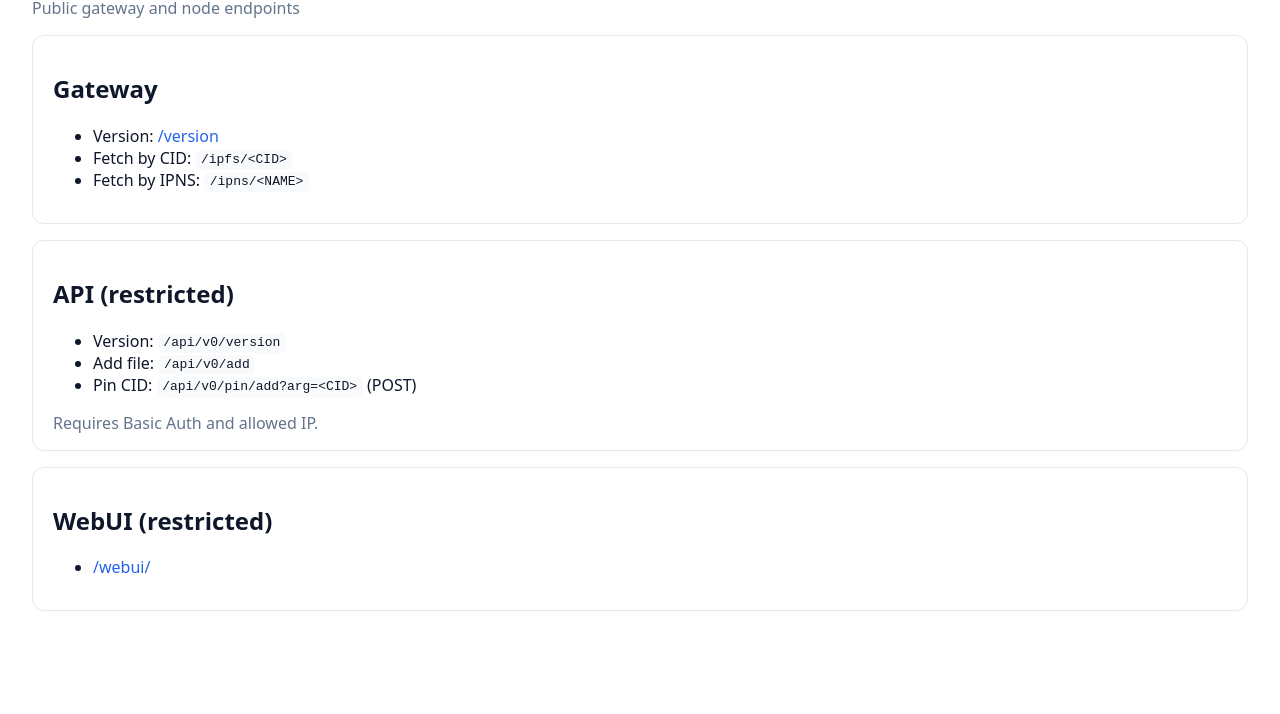
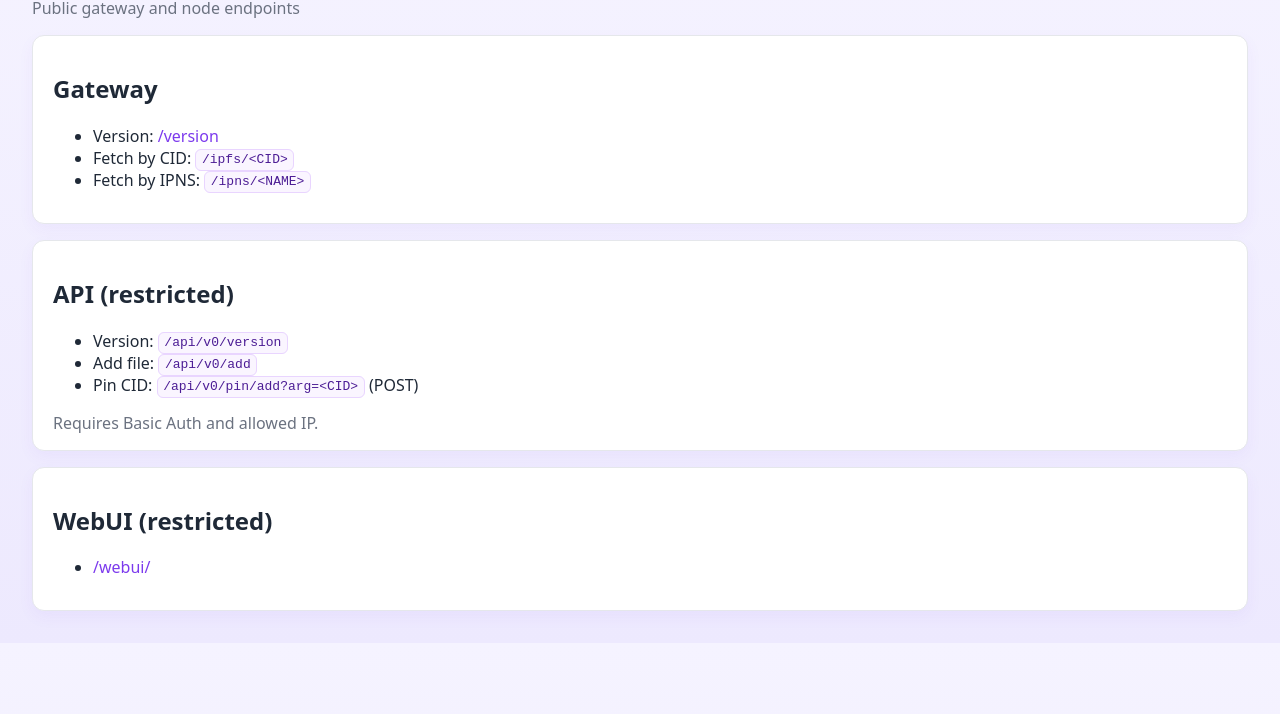
Before and after one commit to niazhussain/ipfs, a plain HTML site: page nginx/html/index.html in a window 1280 px wide. Shown: the part 86-800 px from the top of the page. Drawn offline with Linux system fonts and the light colour scheme.

Commit message:
add: home page

```diff
--- a/nginx/html/index.html
+++ b/nginx/html/index.html
@@ -7,15 +7,31 @@
   <link rel="icon" type="image/png" href="https://drive.google.com/uc?export=download&id=1PK5R08EexqeZbR2HVjE4g48JYed6nQ3w" />
   <link rel="shortcut icon" type="image/png" href="https://drive.google.com/uc?export=download&id=1PK5R08EexqeZbR2HVjE4g48JYed6nQ3w" />
   <link rel="apple-touch-icon" href="https://drive.google.com/uc?export=download&id=1PK5R08EexqeZbR2HVjE4g48JYed6nQ3w" />
-  <meta name="theme-color" content="#0f172a" />
+  <meta name="theme-color" content="#8b5cf6" />
   <style>
-    body { font-family: system-ui, -apple-system, Segoe UI, Roboto, Ubuntu, Cantarell, Noto Sans, Arial, sans-serif; margin: 2rem; color: #0f172a; }
-    h1 { margin: 0 0 0.5rem 0; }
-    .muted { color: #64748b; }
-    .card { border: 1px solid #e2e8f0; border-radius: 12px; padding: 1rem 1.25rem; margin: 1rem 0; }
-    a { color: #2563eb; text-decoration: none; }
-    a:hover { text-decoration: underline; }
-    code { background: #f8fafc; padding: 0.15rem 0.35rem; border-radius: 6px; }
+    :root {
+      /* Light purple background similar to app.peaq.xyz section */
+      --bg-start: #f5f3ff; /* violet-50 */
+      --bg-end: #ede9fe;   /* violet-100 */
+      --text: #1f2937;     /* slate-800 */
+      --muted: #6b7280;    /* gray-500 */
+      --accent: #7c3aed;   /* violet-600 */
+      --accent-hover: #6d28d9; /* violet-700 */
+      --card: #ffffff;
+      --card-border: #e5e7eb;
+    }
+    body {
+      font-family: system-ui, -apple-system, Segoe UI, Roboto, Ubuntu, Cantarell, Noto Sans, Arial, sans-serif;
+      margin: 2rem;
+      color: var(--text);
+      background: linear-gradient(180deg, var(--bg-start), var(--bg-end));
+    }
+    h1 { margin: 0 0 0.5rem 0; color: #1e1b4b; }
+    .muted { color: var(--muted); }
+    .card { background: var(--card); border: 1px solid var(--card-border); border-radius: 12px; padding: 1rem 1.25rem; margin: 1rem 0; box-shadow: 0 6px 16px rgba(124, 58, 237, 0.05); }
+    a { color: var(--accent); text-decoration: none; }
+    a:hover { color: var(--accent-hover); text-decoration: underline; }
+    code { background: #faf5ff; color: #4c1d95; padding: 0.15rem 0.35rem; border-radius: 6px; border: 1px solid #e9d5ff; }
   </style>
 </head>
 <body>
```
